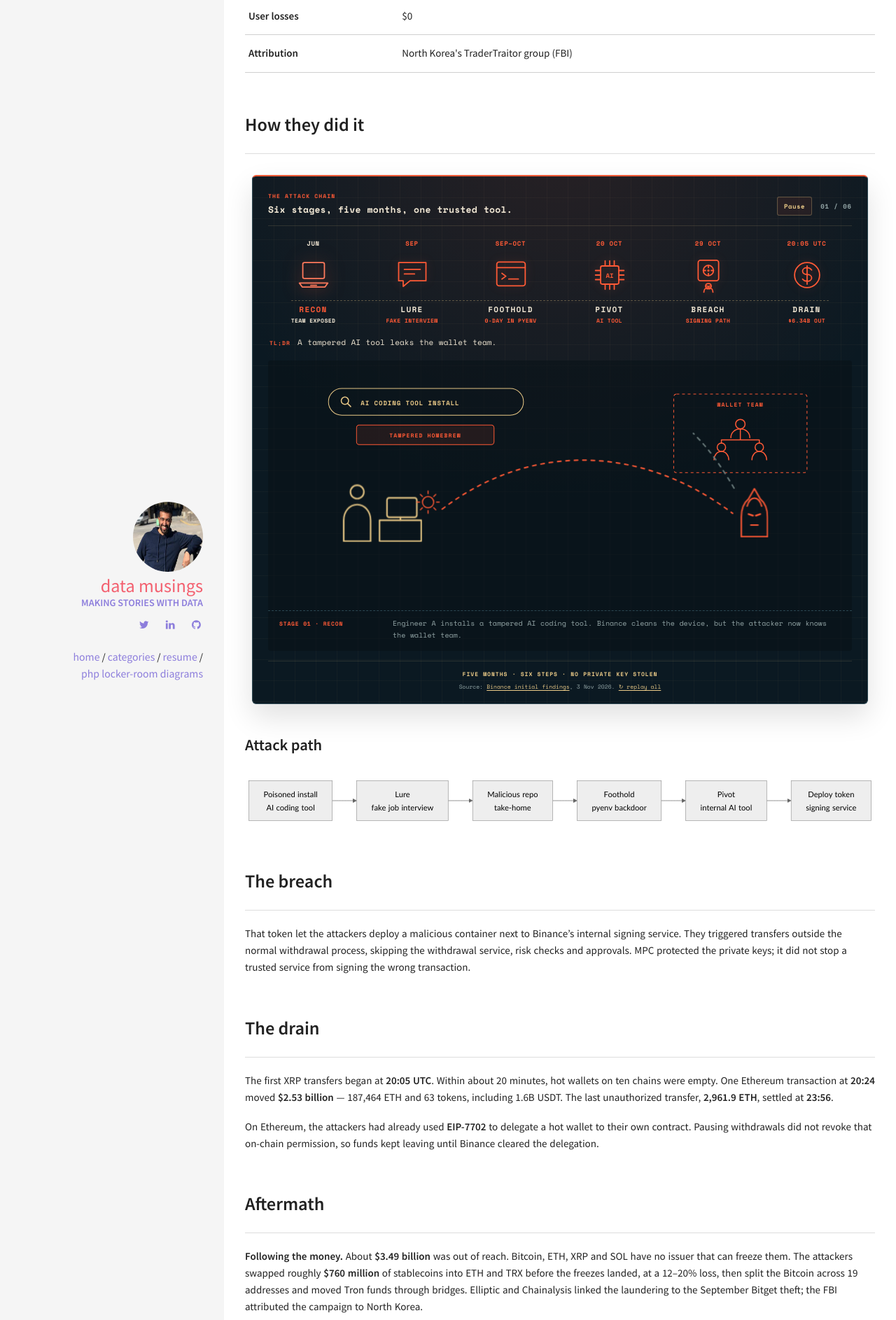
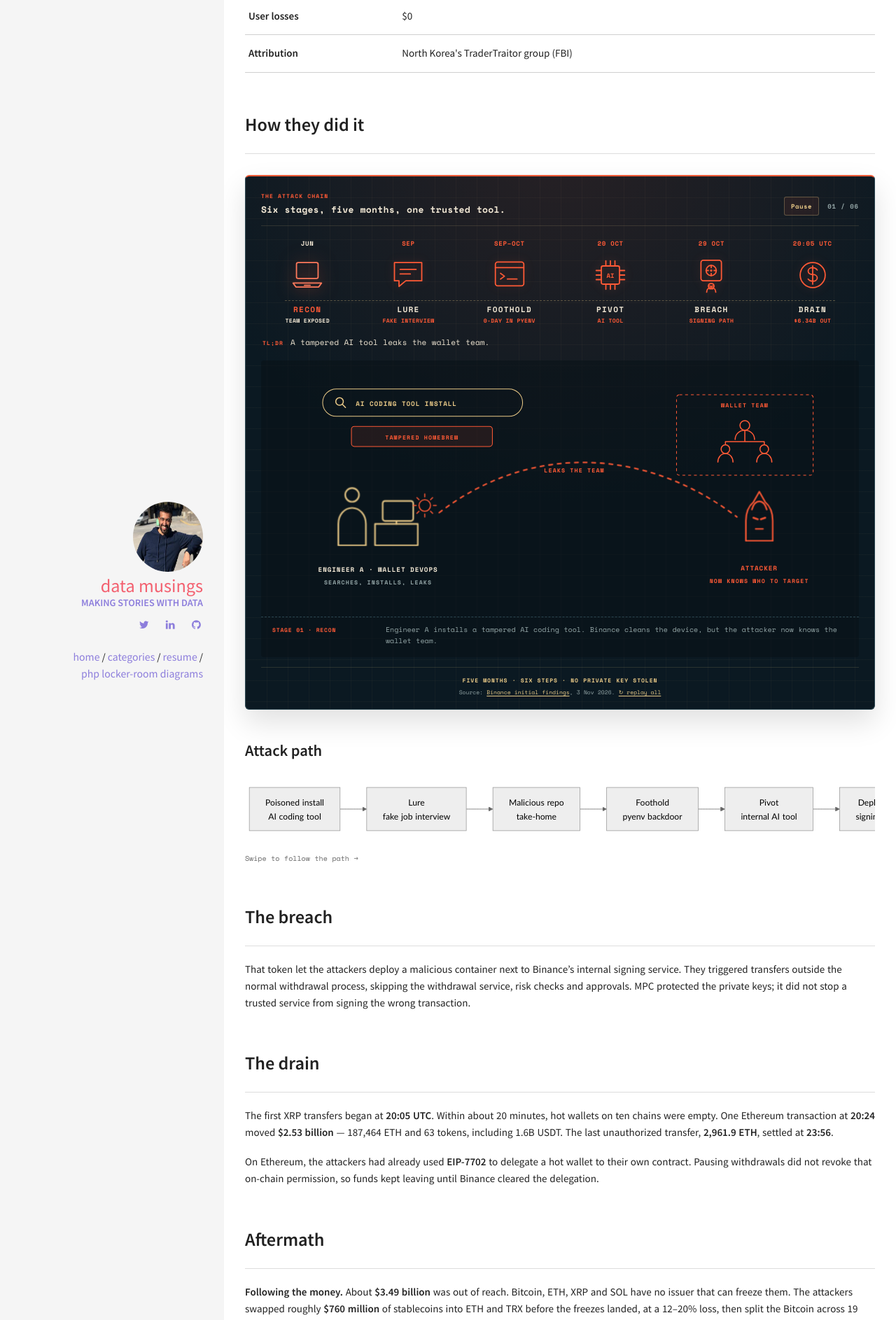
Before and after one commit to kunalkohli/kunalkohli.github.io, a Jekyll site: the page built from _posts/2026-11-07-binance-incident.md, in a window 1280 px wide. Shown: the part 739-2625 px from the top of the page at 70% size. Built offline with Jekyll 4.4.1, drawn with Linux system fonts in a browser that asks for light colours.

Commit message:
Widen attack player and fix connector, mobile labels and pause

```diff
--- a/_includes/binance-attack-animation.html
+++ b/_includes/binance-attack-animation.html
@@ -249,10 +249,11 @@
     <span class="attack-tldr-kicker">TL;DR</span>
     <span data-attack-tldr>A tampered AI tool leaks the wallet team.</span>
   </p>
+  <p class="attack-scene-hint">Swipe the illustration to see each detail →</p>
 
   <div class="attack-stage-view">
     <div class="attack-scene is-active" id="attack-scene-recon" data-attack-scene="0" role="tabpanel" aria-labelledby="attack-tab-recon">
-      <div class="scene-frame">
+      <div class="scene-frame" tabindex="0" role="region" aria-label="Recon illustration, horizontally scrollable on small screens">
         <svg class="scene-svg" viewBox="0 0 800 340" aria-hidden="true">
               <g class="pop gold" style="--d:.1s">
                 <rect x="70" y="26" width="278" height="38" rx="19" fill="none" stroke="currentColor"/>
@@ -279,7 +280,6 @@
               </g>
 
               <path class="wire red" d="M232 198 C 360 100, 520 108, 646 204" style="--d:.7s"/>
-              <path class="wire faint" d="M648 168 C 620 120, 600 100, 590 90" style="--d:1.5s"/>
               <text x="420" y="142" text-anchor="middle" class="t-tiny red fade" style="--d:1s">LEAKS THE TEAM</text>
 
               <text x="147" y="280" text-anchor="middle" class="t-small cream fade" style="--d:.55s">ENGINEER A · WALLET DEVOPS</text>
@@ -294,7 +294,7 @@
       </div>
     </div>
     <div class="attack-scene" id="attack-scene-lure" data-attack-scene="1" role="tabpanel" aria-labelledby="attack-tab-lure">
-      <div class="scene-frame">
+      <div class="scene-frame" tabindex="0" role="region" aria-label="Lure illustration, horizontally scrollable on small screens">
         <svg class="scene-svg" viewBox="0 0 800 340" aria-hidden="true">
               <text x="80" y="28" class="t-tiny dim fade" style="--d:.1s">01 JOB PLATFORM</text>
               <text x="250" y="28" class="t-tiny dim fade" style="--d:.2s">02 VIDEO CALL</text>
@@ -345,7 +345,7 @@
       </div>
     </div>
     <div class="attack-scene" id="attack-scene-foothold" data-attack-scene="2" role="tabpanel" aria-labelledby="attack-tab-foothold">
-      <div class="scene-frame">
+      <div class="scene-frame" tabindex="0" role="region" aria-label="Foothold illustration, horizontally scrollable on small screens">
         <svg class="scene-svg" viewBox="0 0 800 340" aria-hidden="true">
               <g class="pop gold" style="--d:.15s">
                 <rect x="58" y="32" width="304" height="152" rx="6" fill="rgba(8,17,23,.78)" stroke="currentColor"/>
@@ -391,7 +391,7 @@
       </div>
     </div>
     <div class="attack-scene" id="attack-scene-pivot" data-attack-scene="3" role="tabpanel" aria-labelledby="attack-tab-pivot">
-      <div class="scene-frame">
+      <div class="scene-frame" tabindex="0" role="region" aria-label="Pivot illustration, horizontally scrollable on small screens">
         <svg class="scene-svg" viewBox="0 0 800 340" aria-hidden="true">
               <use href="#ic-attacker" x="70" y="168" width="58" height="76" class="pop red" style="--d:.15s"/>
               <text x="100" y="278" text-anchor="middle" class="t-small red fade" style="--d:.35s">ATTACKER</text>
@@ -427,7 +427,7 @@
       </div>
     </div>
     <div class="attack-scene" id="attack-scene-breach" data-attack-scene="4" role="tabpanel" aria-labelledby="attack-tab-breach">
-      <div class="scene-frame">
+      <div class="scene-frame" tabindex="0" role="region" aria-label="Breach illustration, horizontally scrollable on small screens">
         <svg class="scene-svg" viewBox="0 0 800 340" aria-hidden="true">
               <text x="60" y="28" class="t-tiny dim fade" style="--d:.1s">NORMAL WITHDRAWAL</text>
               <path class="wire dim" d="M120 78H640" style="--d:.2s"/>
@@ -487,7 +487,7 @@
       </div>
     </div>
     <div class="attack-scene" id="attack-scene-drain" data-attack-scene="5" role="tabpanel" aria-labelledby="attack-tab-drain">
-      <div class="scene-frame">
+      <div class="scene-frame" tabindex="0" role="region" aria-label="Drain illustration, horizontally scrollable on small screens">
         <svg class="scene-svg" viewBox="0 0 800 340" aria-hidden="true">
               <path class="wire dim" d="M60 190H740" style="--d:.1s"/>
               <rect class="fade red" x="95" y="180" width="345" height="5" rx="2.5" fill="currentColor" style="--d:.5s"/>
@@ -562,6 +562,10 @@
 
 <noscript>
   <style>
+    .attack-player .attack-controls,
+    .attack-player .attack-timeline,
+    .attack-player .attack-tldr,
+    .attack-player .attack-replay { display: none !important; }
     .attack-player .scene-svg .pop,
     .attack-player .scene-svg .fade,
     .attack-player .scene-svg .wire,
--- a/css/binance-attack.css
+++ b/css/binance-attack.css
@@ -10,7 +10,9 @@
   --attack-dim: #93a5a6;
   --attack-faint: #6b7c7c;
   position: relative;
-  max-width: 880px;
+  width: 100%;
+  min-width: 0;
+  box-sizing: border-box;
   margin: 2em auto 2.2em;
   padding: 22px 22px 16px;
   overflow: hidden;
@@ -50,6 +52,7 @@
 }
 
 .attack-path .mermaid {
+  min-width: 980px;
   margin: 0;
 }
 
@@ -279,6 +282,10 @@
   text-transform: uppercase;
 }
 
+.attack-scene-hint {
+  display: none;
+}
+
 /* Scene stage */
 
 .attack-stage-view {
@@ -305,7 +312,9 @@
 .attack-scene .scene-svg {
   display: block;
   width: 100%;
+  max-width: 960px;
   height: auto;
+  margin: 0 auto;
   overflow: visible;
   color: var(--attack-gold);
   font-family: "Space Mono", "Roboto Mono", monospace;
@@ -436,6 +445,10 @@
   transform-origin: center;
 }
 
+.attack-player.is-paused .attack-scene.is-live .scene-svg * {
+  animation-play-state: paused;
+}
+
 .attack-scene-caption {
   display: grid;
   grid-template-columns: 148px minmax(0, 1fr);
@@ -548,6 +561,16 @@
   }
 }
 
+@media (max-width: 1280px) {
+  .attack-path-hint {
+    display: block;
+    margin: -0.7em 0 1.8em;
+    color: #666;
+    font-family: "Space Mono", "Roboto Mono", monospace;
+    font-size: 10px;
+  }
+}
+
 @media (max-width: 720px) {
   .attack-player {
     margin: 1.8em 0;
@@ -618,25 +641,23 @@
 
   .attack-scene .scene-frame {
     padding: 10px 10px 0;
+    overflow-x: auto;
   }
 
-  .attack-scene .scene-svg text {
-    display: none;
+  .attack-scene .scene-svg {
+    min-width: 800px;
   }
 
-  .attack-path .mermaid {
-    min-width: 980px;
+  .attack-scene .scene-frame:focus-visible {
+    outline: 2px solid var(--attack-gold);
+    outline-offset: -2px;
   }
 
-  .attack-path-hint {
+  .attack-player .attack-scene-hint {
     display: block;
-    margin: -0.7em 0 1.8em;
-    color: #8a8a8a;
-    font-family: "Space Mono", "Roboto Mono", monospace;
-    font-size: 8px;
-    font-weight: 700;
-    letter-spacing: 0.08em;
-    text-transform: uppercase;
+    margin-top: 6px;
+    color: var(--attack-dim);
+    font-size: 9px;
   }
 
   .attack-scene-caption {
--- a/js/binance-attack.js
+++ b/js/binance-attack.js
@@ -35,6 +35,7 @@
 
   function setStage(index, animate) {
     if (!tabs.length) return;
+    player.classList.remove("is-paused");
     current = Math.max(0, Math.min(tabs.length - 1, index));
 
     tabs.forEach(function (tab, i) {
@@ -78,6 +79,7 @@
     if (reduceMotion || playing || tabs.length < 2) return;
 
     playing = true;
+    player.classList.remove("is-paused");
     updatePlayButton();
     if (timer) window.clearInterval(timer);
     timer = window.setInterval(function () {
@@ -122,6 +124,7 @@
       userInteracted = true;
       if (playing) {
         stopPlayback();
+        player.classList.add("is-paused");
         return;
       }
       if (current >= tabs.length - 1) {
```
